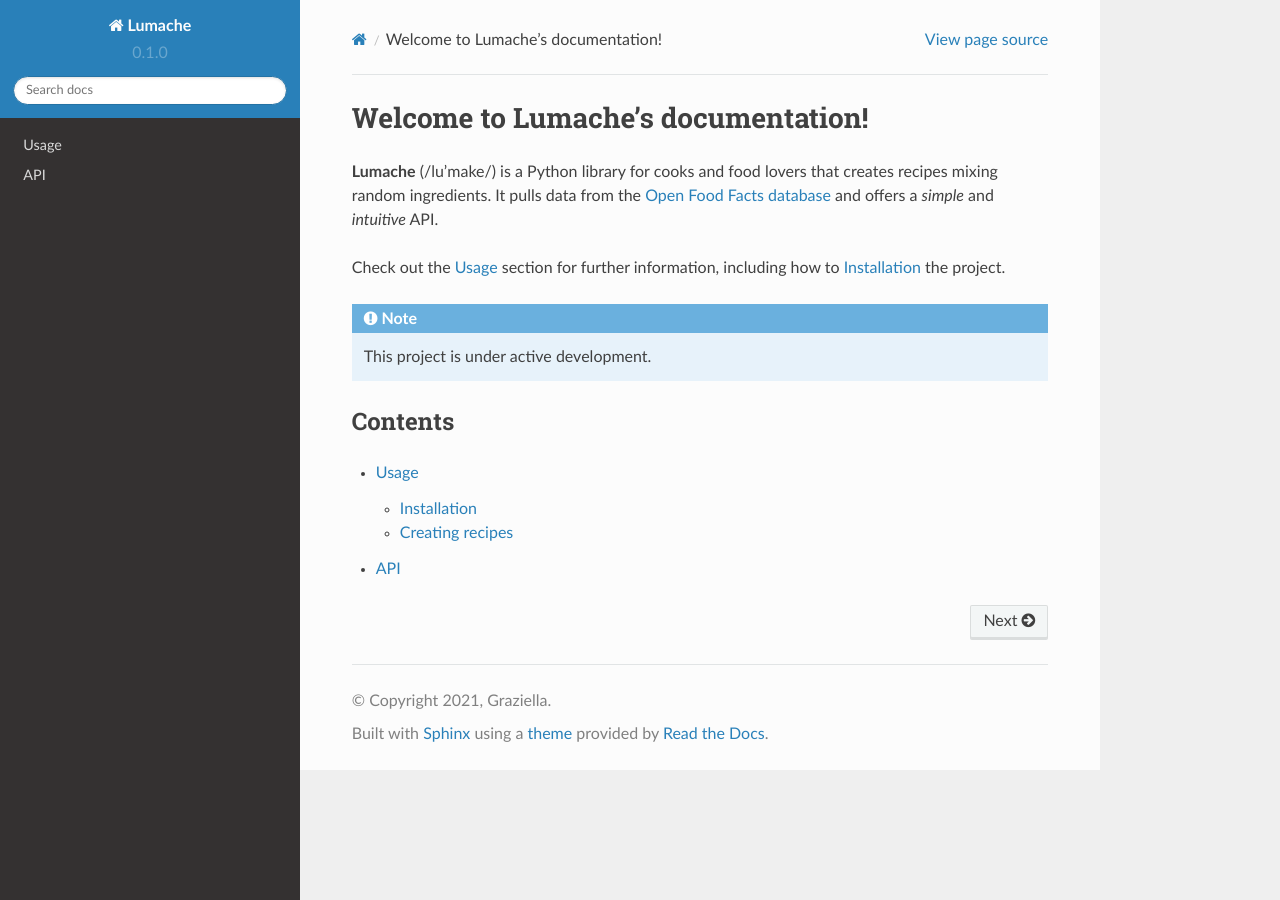
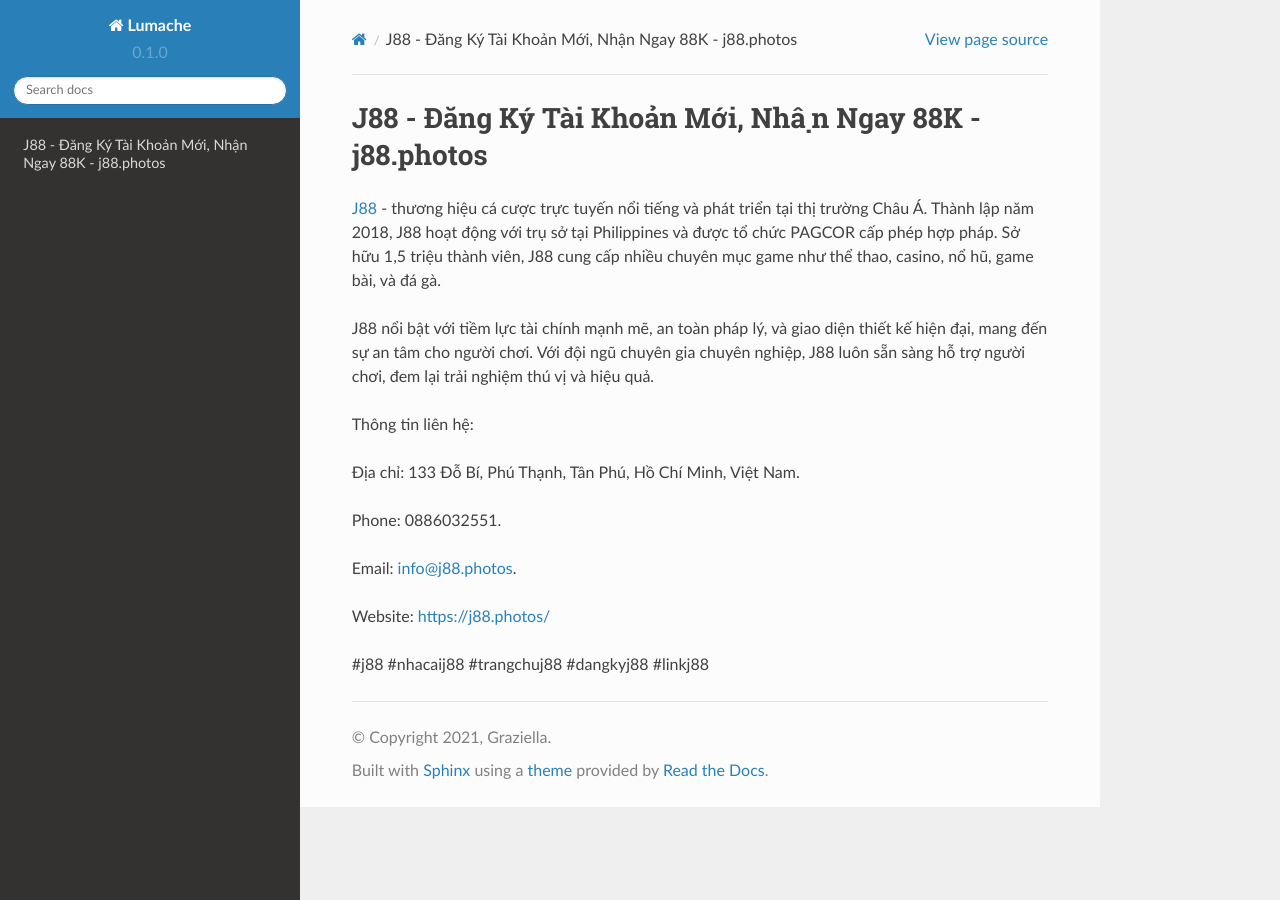
Before and after one commit to srphamkhuongduy77/j88photos, a Sphinx documentation site: the page built from docs/source/index.rst, in a window 1280 px wide. Built offline with Sphinx 7.4.7 and the Read the Docs theme 2.0.0, drawn with Linux system fonts in a browser that asks for light colours.

Commit message:
Update index.rst

```diff
--- a/docs/source/index.rst
+++ b/docs/source/index.rst
@@ -1,22 +1,18 @@
-Welcome to Lumache's documentation!
+J88 - Đăng Ký Tài Khoản Mới, Nhận Ngay 88K - j88.photos
 ===================================
 
-**Lumache** (/lu'make/) is a Python library for cooks and food lovers
-that creates recipes mixing random ingredients.
-It pulls data from the `Open Food Facts database <https://world.openfoodfacts.org/>`_
-and offers a *simple* and *intuitive* API.
+`J88 <https://j88.photos/>`_ - thương hiệu cá cược trực tuyến nổi tiếng và phát triển tại thị trường Châu Á. Thành lập năm 2018, J88 hoạt động với trụ sở tại Philippines và được tổ chức PAGCOR cấp phép hợp pháp. Sở hữu 1,5 triệu thành viên, J88 cung cấp nhiều chuyên mục game như thể thao, casino, nổ hũ, game bài, và đá gà.
 
-Check out the :doc:`usage` section for further information, including
-how to :ref:`installation` the project.
+J88 nổi bật với tiềm lực tài chính mạnh mẽ, an toàn pháp lý, và giao diện thiết kế hiện đại, mang đến sự an tâm cho người chơi. Với đội ngũ chuyên gia chuyên nghiệp, J88 luôn sẵn sàng hỗ trợ người chơi, đem lại trải nghiệm thú vị và hiệu quả.
 
-.. note::
+Thông tin liên hệ:
 
-   This project is under active development.
+Địa chỉ: 133 Đỗ Bí, Phú Thạnh, Tân Phú, Hồ Chí Minh, Việt Nam.
 
-Contents
---------
+Phone: 0886032551.
 
-.. toctree::
+Email: info@j88.photos.
 
-   usage
-   api
+Website: https://j88.photos/
+
+#j88 #nhacaij88 #trangchuj88 #dangkyj88 #linkj88
```
